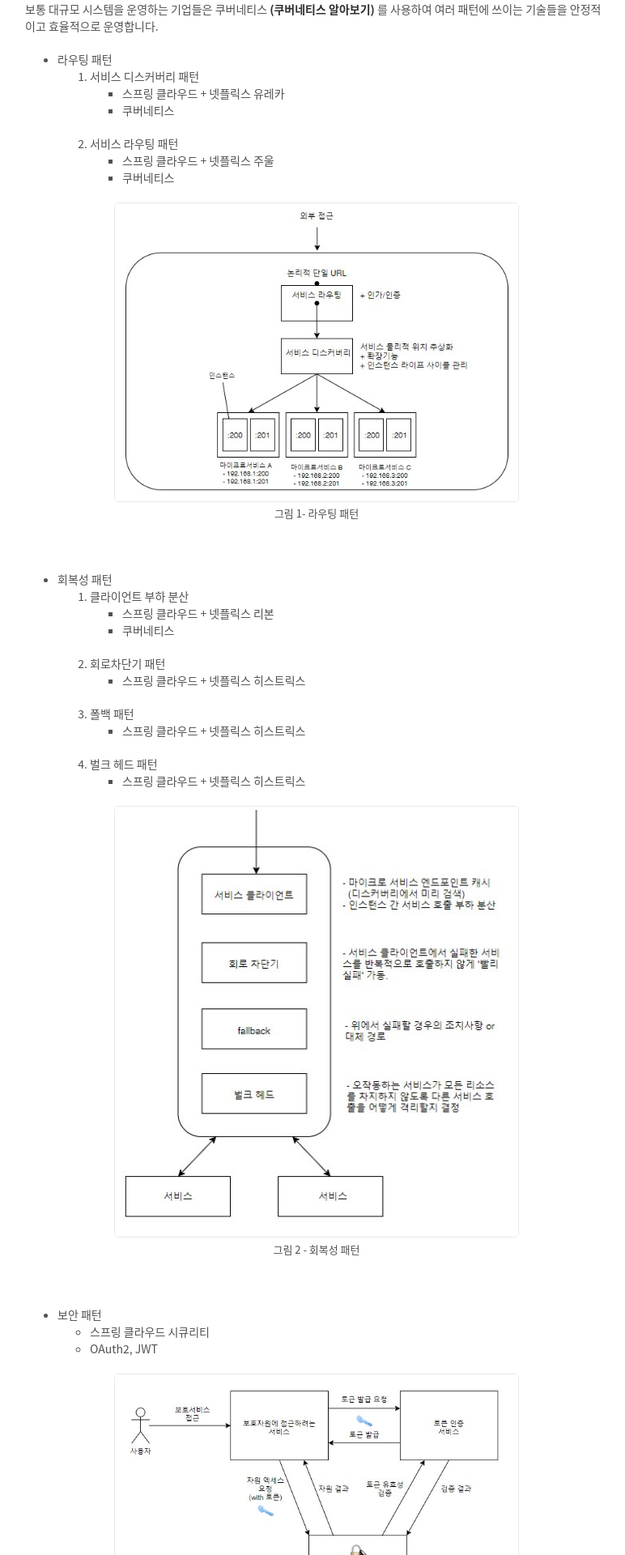
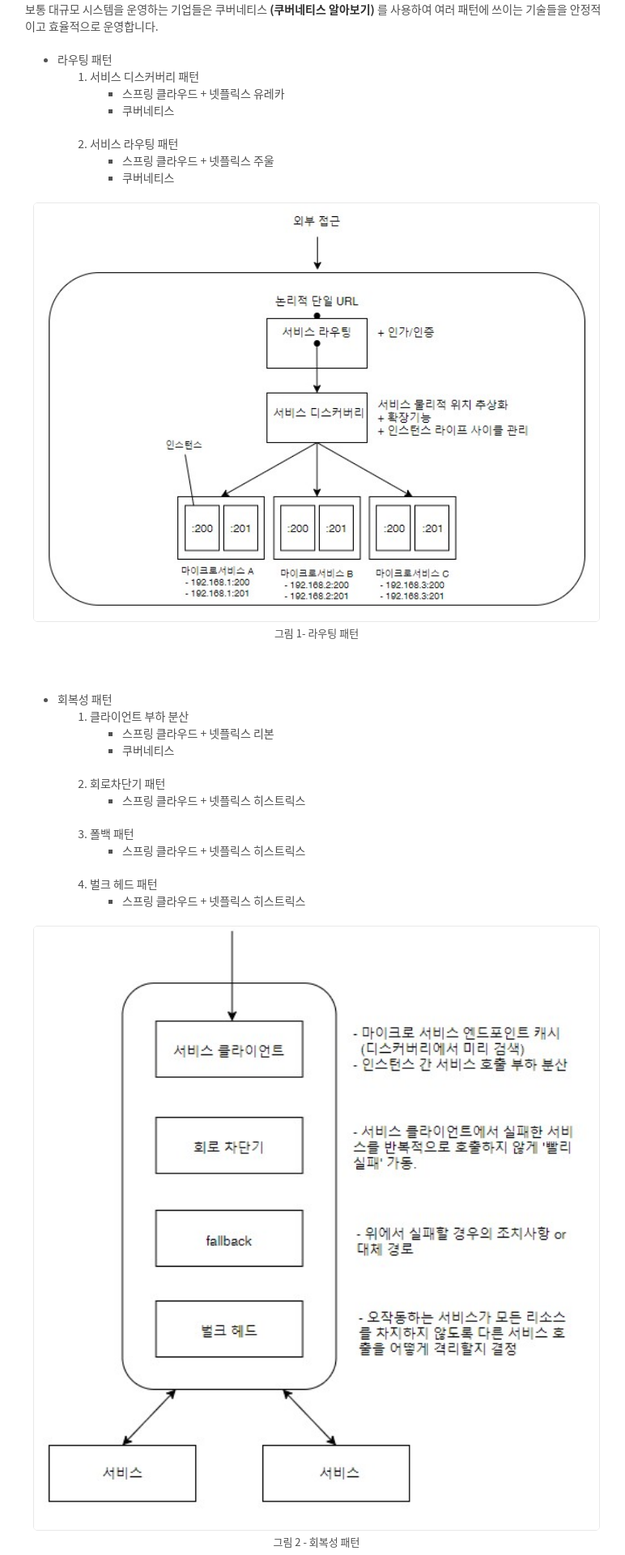
Before and after one commit to cholnh/cholnh.github.io, a Jekyll site: the page built from _posts/Dev/MSA/2021-4-8-마이크로서비스-아키텍처.md, in a window 1280 px wide. Shown: the part 1389-3309 px from the top of the page at 81% size, without its empty margins (249-1021 px from the left). Built offline with Jekyll 4.4.1, drawn with Linux system fonts in a browser that asks for light colours; comment, search, counter and statistics services are not loaded.

Commit message:
edit msa 이미지 사이즈

```diff
--- a/_posts/Dev/MSA/2021-4-8-마이크로서비스-아키텍처.md
+++ b/_posts/Dev/MSA/2021-4-8-마이크로서비스-아키텍처.md
@@ -62,7 +62,7 @@ Service Discovery, API Gateway, Orchestration, Choreography, Context Boundary
         + 쿠버네티스
 
 <div class="nzzi-image-box">
-  <img src="{{ site.url }}/assets/msa/msa-routing-pattern.jpg" width="500"/>
+  <img src="{{ site.url }}/assets/msa/msa-routing-pattern.jpg" width="700"/>
   <div>그림 1- 라우팅 패턴</div>
 </div>
 
@@ -80,7 +80,7 @@ Service Discovery, API Gateway, Orchestration, Choreography, Context Boundary
         + 스프링 클라우드 + 넷플릭스 히스트릭스
 
 <div class="nzzi-image-box">
-  <img src="{{ site.url }}/assets/msa/msa-mediation-pattern.jpg" width="500"/>
+  <img src="{{ site.url }}/assets/msa/msa-mediation-pattern.jpg" width="700"/>
   <div>그림 2 - 회복성 패턴</div>
 </div>
 
@@ -91,7 +91,7 @@ Service Discovery, API Gateway, Orchestration, Choreography, Context Boundary
     + OAuth2, JWT
 
 <div class="nzzi-image-box">
-  <img src="{{ site.url }}/assets/msa/msa-security-pattern.jpg" width="500"/>
+  <img src="{{ site.url }}/assets/msa/msa-security-pattern.jpg" width="700"/>
   <div>그림 3 - 보안 패턴</div>
 </div>
 
@@ -104,7 +104,7 @@ Service Discovery, API Gateway, Orchestration, Choreography, Context Boundary
     + 집킨
 
 <div class="nzzi-image-box">
-  <img src="{{ site.url }}/assets/msa/msa-log-pattern.jpg" width="500"/>
+  <img src="{{ site.url }}/assets/msa/msa-log-pattern.jpg" width="700"/>
   <div>그림 4 - 로그 패턴</div>
 </div>
 
@@ -123,7 +123,7 @@ Service Discovery, API Gateway, Orchestration, Choreography, Context Boundary
         + 도커
 
 <div class="nzzi-image-box">
-  <img src="{{ site.url }}/assets/msa/msa-deploy-pattern.jpg" width="500"/>
+  <img src="{{ site.url }}/assets/msa/msa-deploy-pattern.jpg" width="700"/>
   <div>그림 5 - 빌드/배포 패턴</div>
 </div>
 
```
